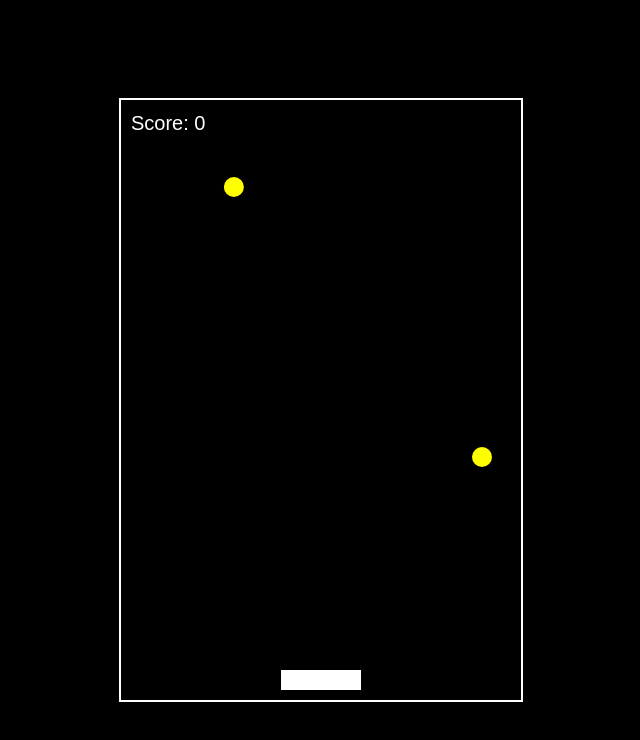
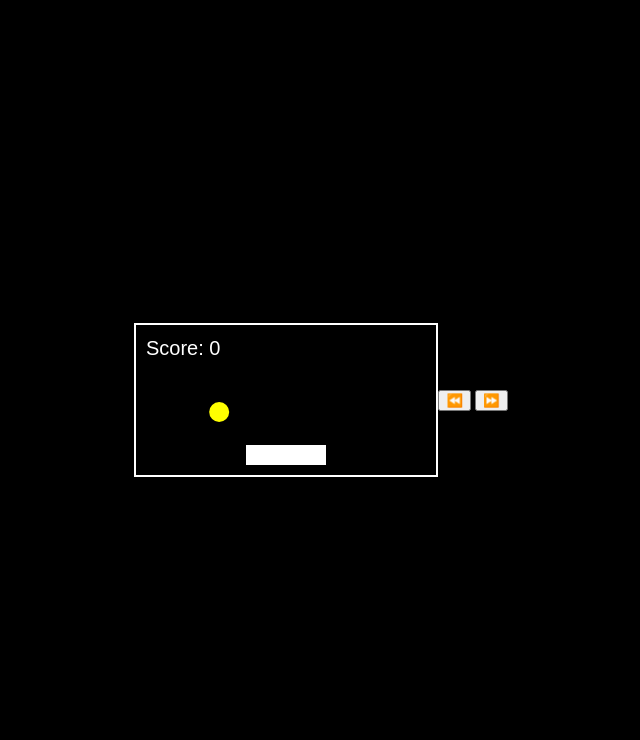
Before and after one commit to Aryan-the-coderr/STAR-catcher, a plain HTML site: page index.html in a window 1280 px wide. Shown: the whole page, without its empty margins (319-959 px from the left). Drawn offline with Linux system fonts and the light colour scheme.

Commit message:
Update index.html

```diff
--- a/index.html
+++ b/index.html
@@ -2,11 +2,19 @@
 <html lang="en">
 <head>
   <meta charset="UTF-8" />
-  <title>Star Catcher by Aryan</title>
+  <meta name="viewport" content="width=device-width, initial-scale=1.0" />
+  <title>Star Catcher</title>
   <link rel="stylesheet" href="style.css" />
 </head>
 <body>
-  <canvas id="gameCanvas" width="400" height="600"></canvas>
+  <canvas id="gameCanvas"></canvas>
+
+  <!-- On-screen controls -->
+  <div class="controls">
+    <button id="leftBtn">⏪</button>
+    <button id="rightBtn">⏩</button>
+  </div>
+
   <script src="script.js"></script>
 </body>
 </html>
```
